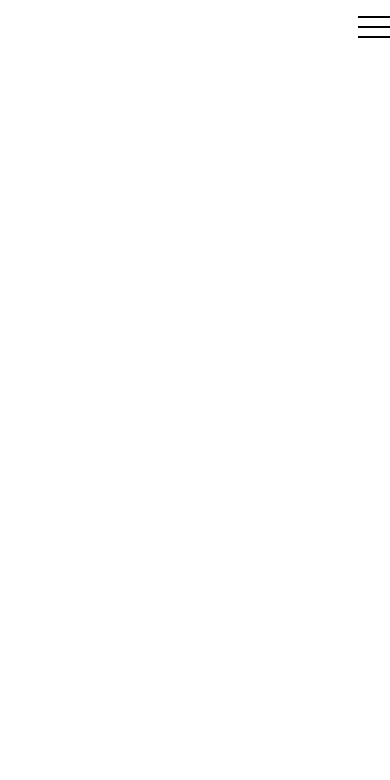
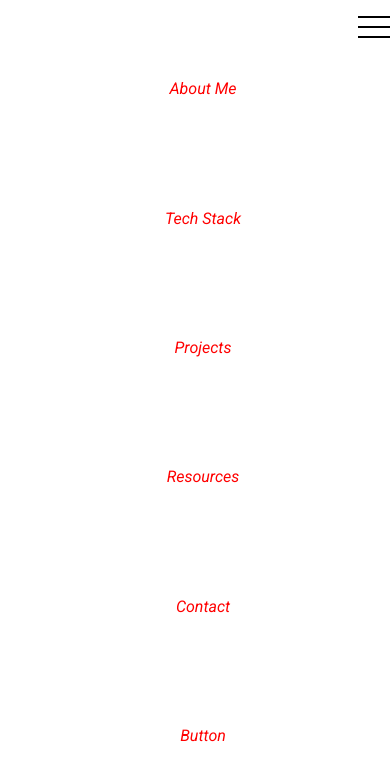
Before and after one commit to daasc/portfolio, a Vue app: page / in a window 390 px wide. Both pictures are taken after a click on the element 374 px from the left and 41 px from the top of the page. Shown: the top 780 px of the page. Built offline with nearby package versions, Linux system fonts and the light colour scheme.

Commit message:
add navbar responsive

```diff
--- a/src/assets/scss/navbar/index.scss
+++ b/src/assets/scss/navbar/index.scss
@@ -29,18 +29,9 @@
       flex-direction: column;
       align-items: center;
       justify-content: space-around;
-      transform: translateX(100%);
       overflow-x: hidden;
-      background-color: $black;
+      transition: transform 0.5s ease-in;
 
-      &active {
-        color: red;
-        transform: translateX(0%);
-
-      }
-      li {
-        opacity: 0;
-      }
     }
   }
 }
--- a/src/components/navbar.vue
+++ b/src/components/navbar.vue
@@ -2,32 +2,55 @@
   <div>
     <header class="navbar">
       <a href=""></a>
-      <div class="navbar__mobile">
-        <div class="line1"></div>
-        <div class="line2"></div>
-        <div class="line3"></div>
+      <div class="navbar__mobile" @click="showMenu()">
+        <div class="line1" :class="{line1: menuActive}"></div>
+        <div class="line2" :class="{line2: menuActive}"></div>
+        <div class="line3" :class="{line3: menuActive}"></div>
       </div>
-      <ul class="navbar__itens active">
-        <li>About Me</li>
-        <li>Tech Stack</li>
-        <li>Projects</li>
-        <li>Resources</li>
-        <li>Contact</li>
-        <li>Button</li>
+      <ul
+        class="navbar__itens"
+        :class="{ active: menuActive, notActive: !menuActive }"
+      >
+        <li class="navbar__links">About Me</li>
+        <li class="navbar__links">Tech Stack</li>
+        <li class="navbar__links">Projects</li>
+        <li class="navbar__links">Resources</li>
+        <li class="navbar__links">Contact</li>
+        <li class="navbar__links">Button</li>
       </ul>
     </header>
   </div>
 </template>
 <script>
 export default {
-  name: 'navbar',
+  name: "navbar",
   data() {
     return {
-
-    }
+      menuActive: false,
+    };
   },
   methods: {
+    showMenu() {
+      this.menuActive = !this.menuActive;
+    },
+  },
+};
+</script>
+<style lang="scss">
 
-  },
+.notActive {
+  transform: translateX(100%);
+  li {
+    opacity: 0;
+  }
 }
-</script>
+
+.active {
+  transform: translateX(0%);
+
+  li {
+    opacity: 1;
+    color: red;
+  }
+}
+</style>
```
